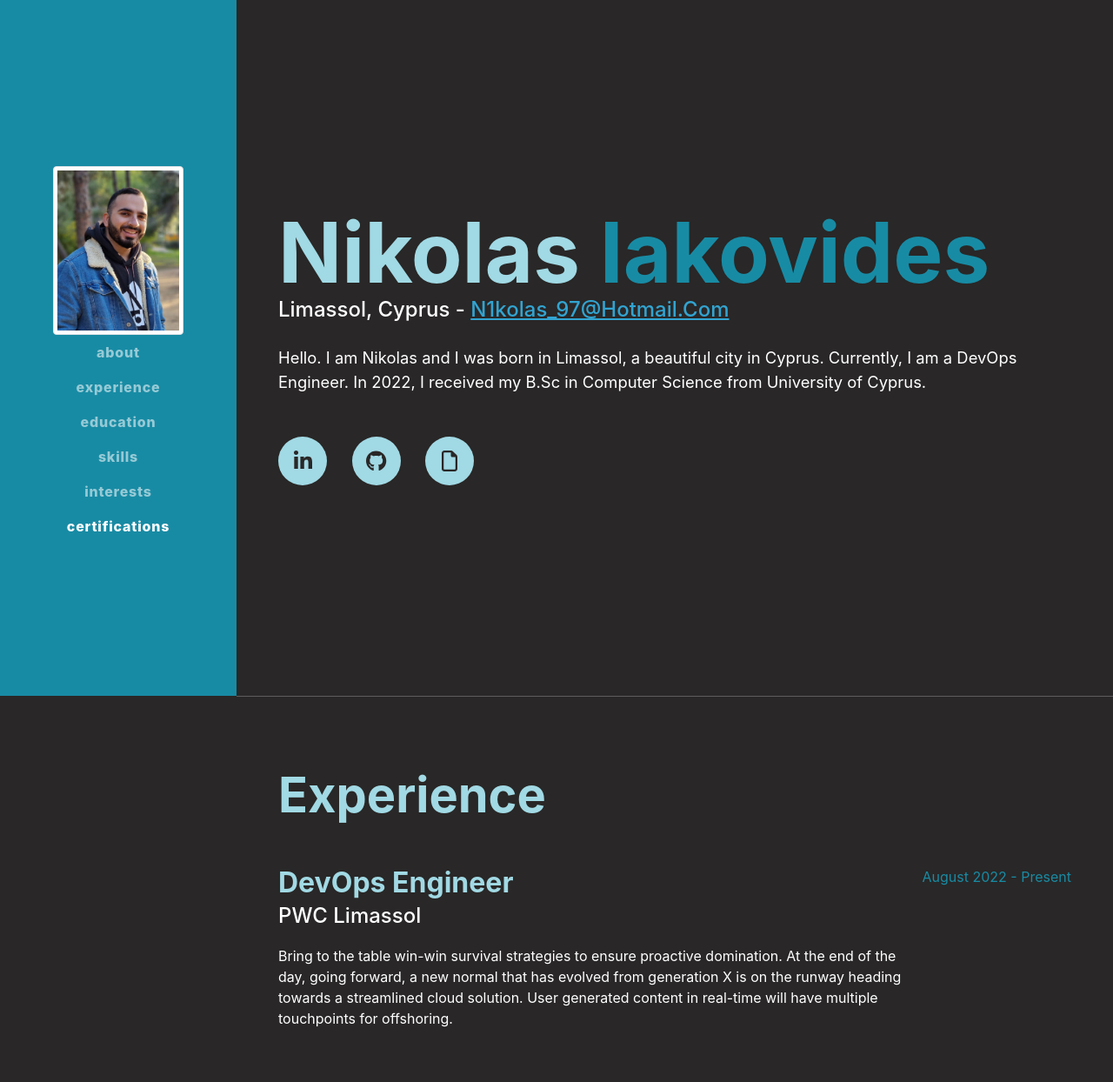
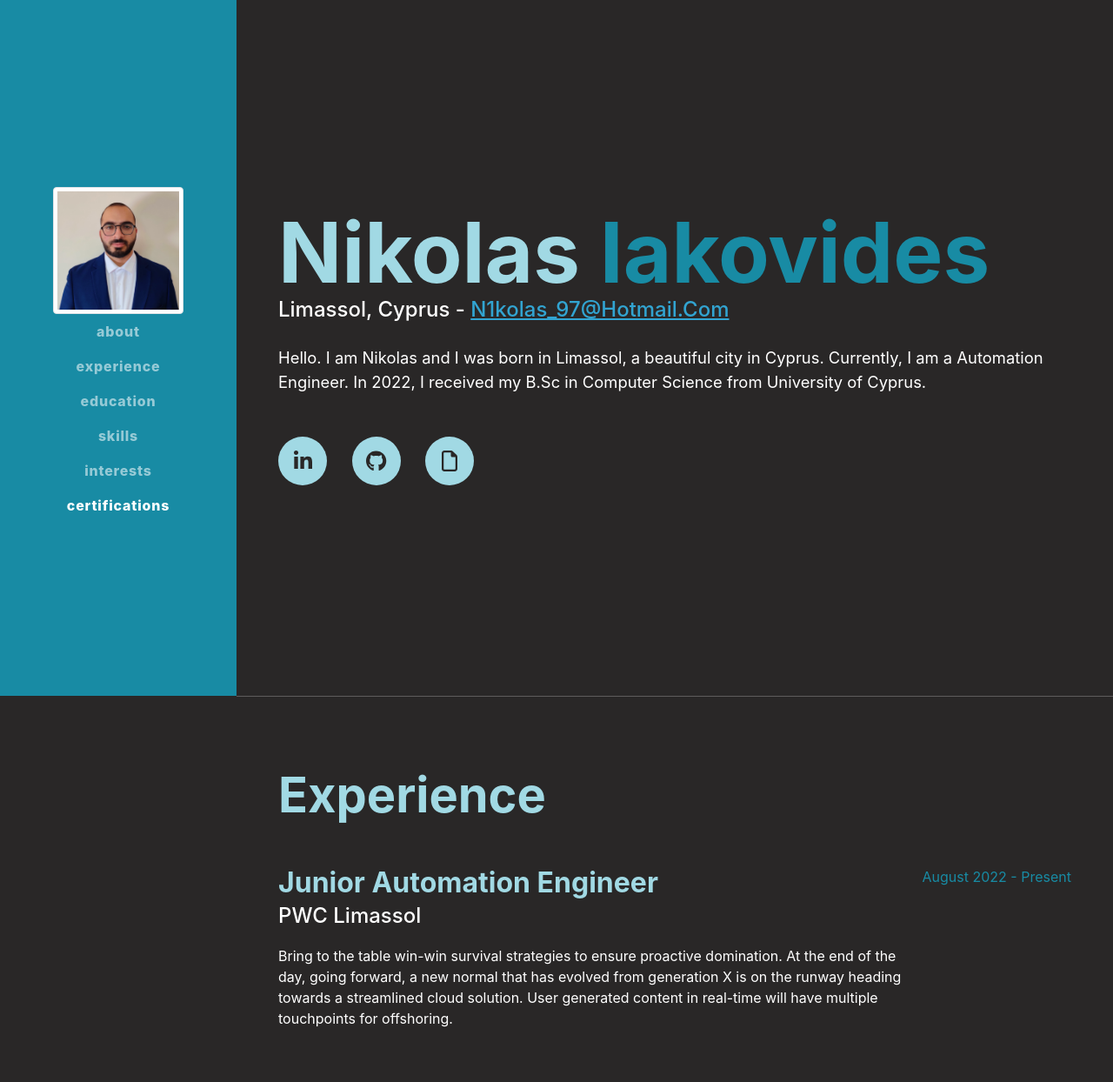
Before and after one commit to NikolasIak/MyResume, a plain HTML site: page index.html in a window 1280 px wide. Shown: the top 1244 px of the page at 87% size. Drawn offline with nearby package versions, Linux system fonts and the light colour scheme; a web font is replaced by a local one.

Commit message:
Add files via upload

```diff
--- a/index.html
+++ b/index.html
@@ -25,7 +25,7 @@
             <button class="navbar-toggler" type="button" data-bs-toggle="collapse" data-bs-target="#navbarResponsive" aria-controls="navbarResponsive" aria-expanded="false" aria-label="Toggle navigation"><span class="navbar-toggler-icon"></span></button>
             <div class="collapse navbar-collapse" id="navbarResponsive">
                 <ul class="navbar-nav">
-                <span class="nav-item"><img class="img-fluid img-thumbnail" src="assets/img/Me1.jpg" alt="100x100" width="150" height="200" /></span>
+                <span class="nav-item"><img class="img-fluid img-thumbnail" src="assets/img/resumemew.jpg" alt="100x100" width="150" height="200" /></span>
                     <li class="nav-item"><a class="nav-link js-scroll-trigger" href="#about">About</a></li>
                     <li class="nav-item"><a class="nav-link js-scroll-trigger" href="#experience">Experience</a></li>
                     <li class="nav-item"><a class="nav-link js-scroll-trigger" href="#education">Education</a></li>
@@ -49,7 +49,7 @@
                         Limassol, Cyprus -
                         <a href="mailto:n1kolas_97@hotmail.com">n1kolas_97@hotmail.com</a>
                     </div>
-                    <p class="lead mb-5">Hello. I am Nikolas and I was born in Limassol, a beautiful city in Cyprus. Currently, I am a DevOps Engineer. In 2022, I received my B.Sc in Computer Science from University of Cyprus.</p>
+                    <p class="lead mb-5">Hello. I am Nikolas and I was born in Limassol, a beautiful city in Cyprus. Currently, I am a Automation Engineer. In 2022, I received my B.Sc in Computer Science from University of Cyprus.</p>
                     <div class="social-icons">
                         <a class="social-icon" href="https://www.linkedin.com/in/nikolas-iakovides/"><i class="fab fa-linkedin-in"></i></a>
                         <a class="social-icon" href="https://github.com/NikolasIak"><i class="fab fa-github"></i></a>
@@ -64,7 +64,7 @@
                     <h2 class="mb-5">Experience</h2>
                     <div class="d-flex flex-column flex-md-row justify-content-between mb-5">
                         <div class="flex-grow-1">
-                            <h3 class="mb-0">DevOps Engineer</h3>
+                            <h3 class="mb-0">Junior Automation Engineer</h3>
                             <div class="subheading mb-3">PWC Limassol</div>
                             <p>Bring to the table win-win survival strategies to ensure proactive domination. At the end of the day, going forward, a new normal that has evolved from generation X is on the runway heading towards a streamlined cloud solution. User generated content in real-time will have multiple touchpoints for offshoring.</p>
                         </div>
```
